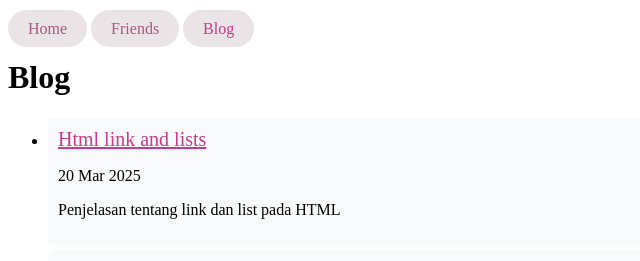
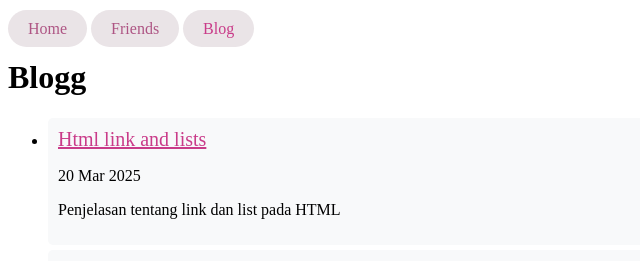
Before and after one commit to angginabilabatubara/angginabilabatubara.github.io, a Jekyll site: the page built from blog.html, in a window 1280 px wide. Shown: the top 261 px of the page, without its empty margins (0-640 px from the left). Built offline with Jekyll 4.4.1, drawn with Linux system fonts in a browser that asks for light colours.

Commit message:
perbaiki eror

```diff
--- a/blog.html
+++ b/blog.html
@@ -2,7 +2,7 @@
 layout: default
 title: Blog
 ---
-<h1>Blog</h1>
+<h1>Blogg</h1>
 
 <ul>
     {% for post in site.posts %}
```
